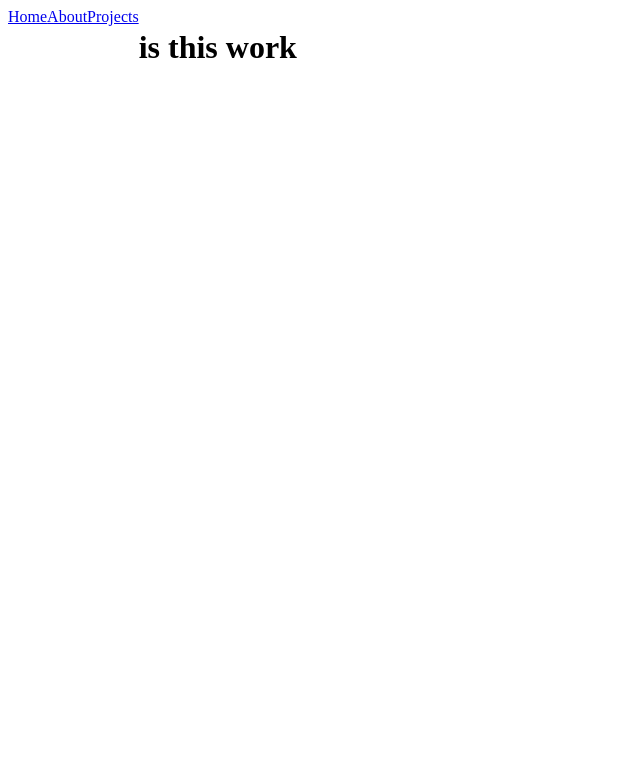
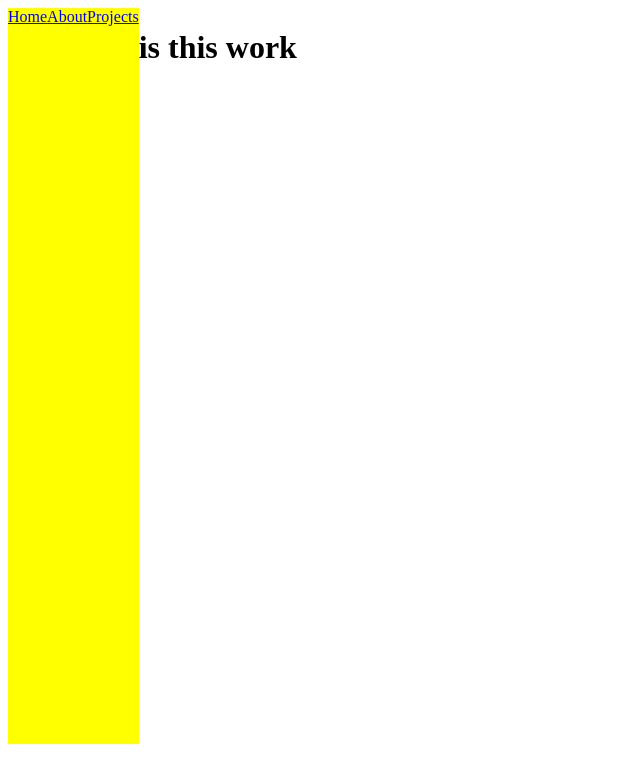
Before and after one commit to Kotieheim/portfolio-two-point-oh, a Next.js app: page / in a window 1280 px wide. Shown: the top 782 px of the page, without its empty margins (0-640 px from the left). Built offline with nearby package versions, Linux system fonts and the light colour scheme.

Commit message:
set up style modules

```diff
--- a/components/Header.tsx
+++ b/components/Header.tsx
@@ -1,11 +1,12 @@
 import { useRouter } from "next/router";
 import Link from "next/link";
+import styles from "./Header.module.css";
 
 type Props = {};
 
 const Header = (props: Props) => {
   return (
-    <div>
+    <div className={styles.navbar}>
       <Link href="/">Home</Link>
       <Link href="/about">About</Link>
       <Link href="/projects">Projects</Link>
--- a/components/header.module.css
+++ b/components/header.module.css
@@ -0,0 +1,3 @@
+.navbar {
+    background-color: yellow;
+}
--- a/components/layout.tsx
+++ b/components/layout.tsx
@@ -1,6 +1,6 @@
 import Head from "next/head";
 import Header from "./Header";
-import styles from "./layout.module.css";
+import styles from "./Layout.module.css";
 
 type Props = {
   children: any;
--- a/pages/About.tsx
+++ b/pages/About.tsx
@@ -1,4 +1,4 @@
-import Layout from "../components/layout";
+import Layout from "../components/Layout";
 
 type Props = {};
 
--- a/pages/Projects.tsx
+++ b/pages/Projects.tsx
@@ -1,5 +1,5 @@
 import React from "react";
-import Layout from "../components/layout";
+import Layout from "../components/Layout";
 
 type Props = {};
 
--- a/pages/index.tsx
+++ b/pages/index.tsx
@@ -1,7 +1,7 @@
 import Head from "next/head";
 import type { ReactElement } from "react";
-import Layout from "../components/layout";
-import Header from "../components/Header";
+import Layout from "../components/Layout";
+import Header from "../components/header";
 
 export default function Page() {
   return (
```
